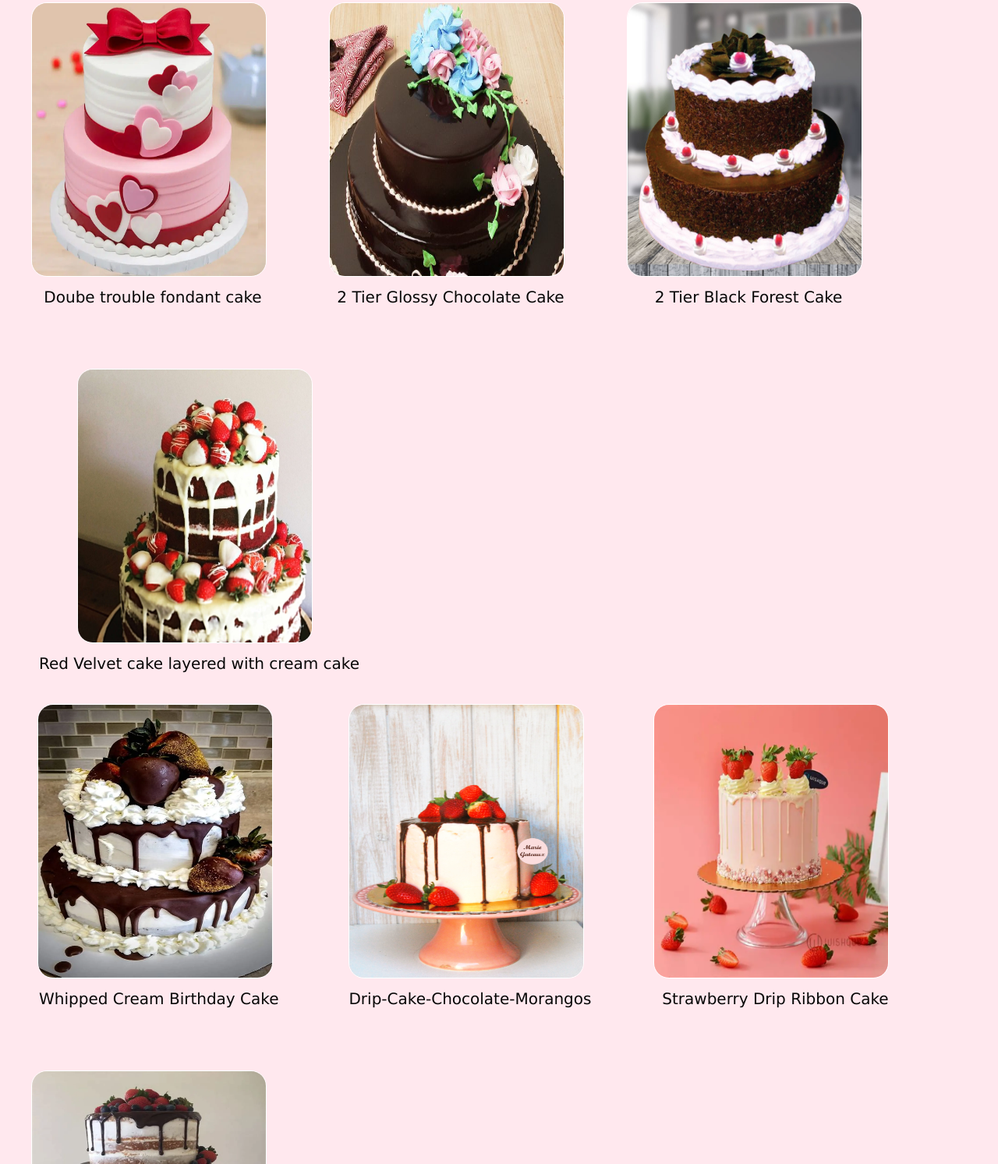
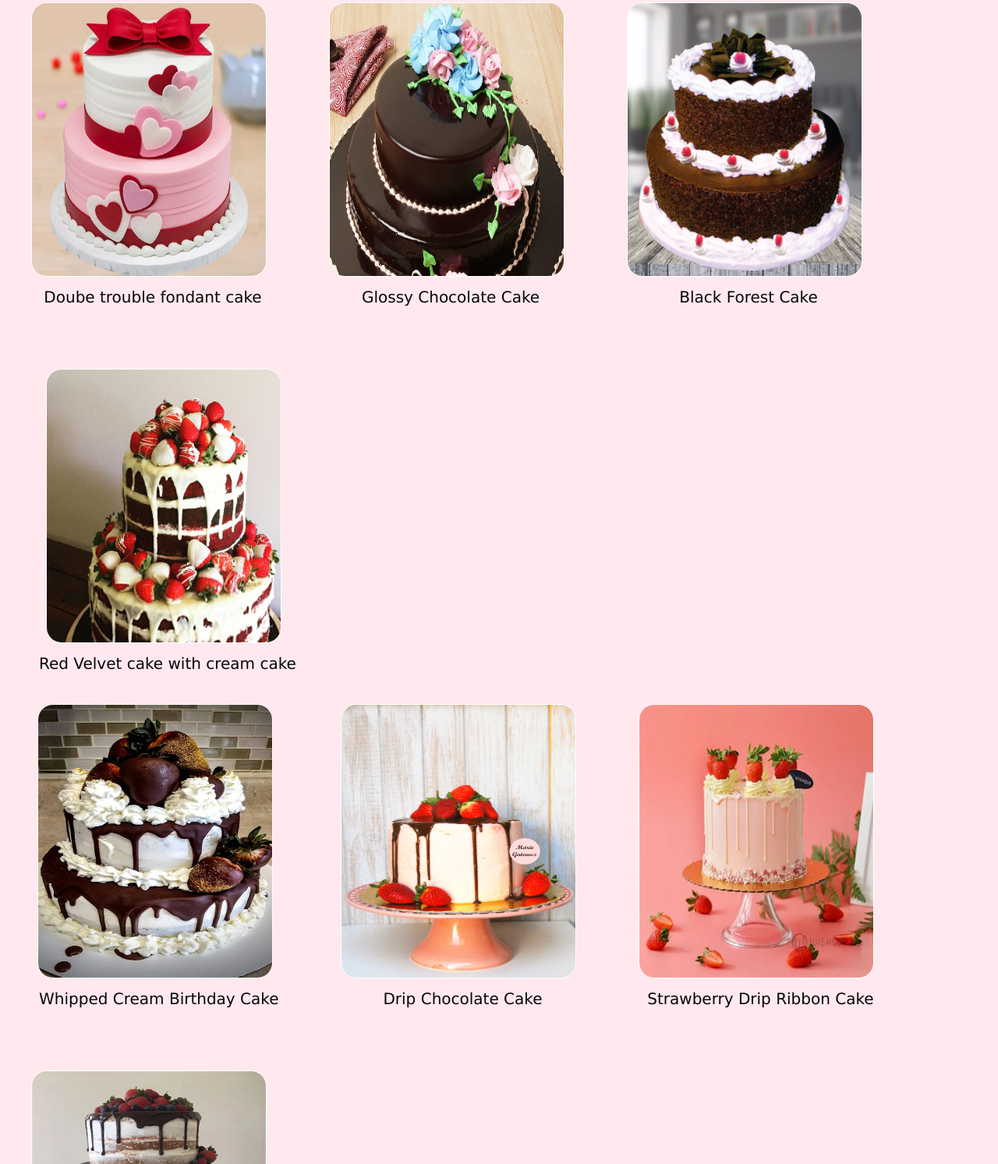
Before and after one commit to 87923praveen/first-website, a plain HTML site: page double.html in a window 1280 px wide. Shown: the part 184-1677 px from the top of the page at 78% size. Drawn offline with Linux system fonts and the light colour scheme.

Commit message:
Update double.html

```diff
--- a/double.html
+++ b/double.html
@@ -36,13 +36,13 @@
             <img src="double cakes\cake1.jpg" alt="doubel-layer"> <p>Doube trouble fondant cake</p></a>
 
             <a href="1111">
-            <img src="double cakes\cake2.jpg" alt="doubel-layer"> <p>2 Tier Glossy Chocolate Cake</p></a>
+            <img src="double cakes\cake2.jpg" alt="doubel-layer"> <p> Glossy Chocolate Cake</p></a>
 
             <a href="1111">
-            <img src="double cakes\cake3.jpg" alt="doubel-layer"> <p>2 Tier Black Forest Cake</p></a>
+            <img src="double cakes\cake3.jpg" alt="doubel-layer"> <p>Black Forest Cake</p></a>
 
             <a href="1111">
-            <img src="double cakes\cake4.jpg" alt="doubel-layer"> <p>Red Velvet cake layered with cream cake</p></a>
+            <img src="double cakes\cake4.jpg" alt="doubel-layer"> <p>Red Velvet cake with cream cake</p></a>
         </div>
 
         <div class="div-content">
@@ -50,7 +50,7 @@
             <img src="double cakes\cake5.jpg" alt="doubel-layer"> <p>Whipped Cream Birthday Cake</p></a>
 
             <a href="1111">
-            <img src="double cakes\cake6.jpg" alt="doubel-layer"> <p>Drip-Cake-Chocolate-Morangos</p></a>
+            <img src="double cakes\cake6.jpg" alt="doubel-layer"> <p>Drip Chocolate Cake</p></a>
 
             <a href="1111">
             <img src="double cakes\cake7.jpg" alt="doubel-layer"> <p>Strawberry Drip Ribbon Cake</p></a>
```
